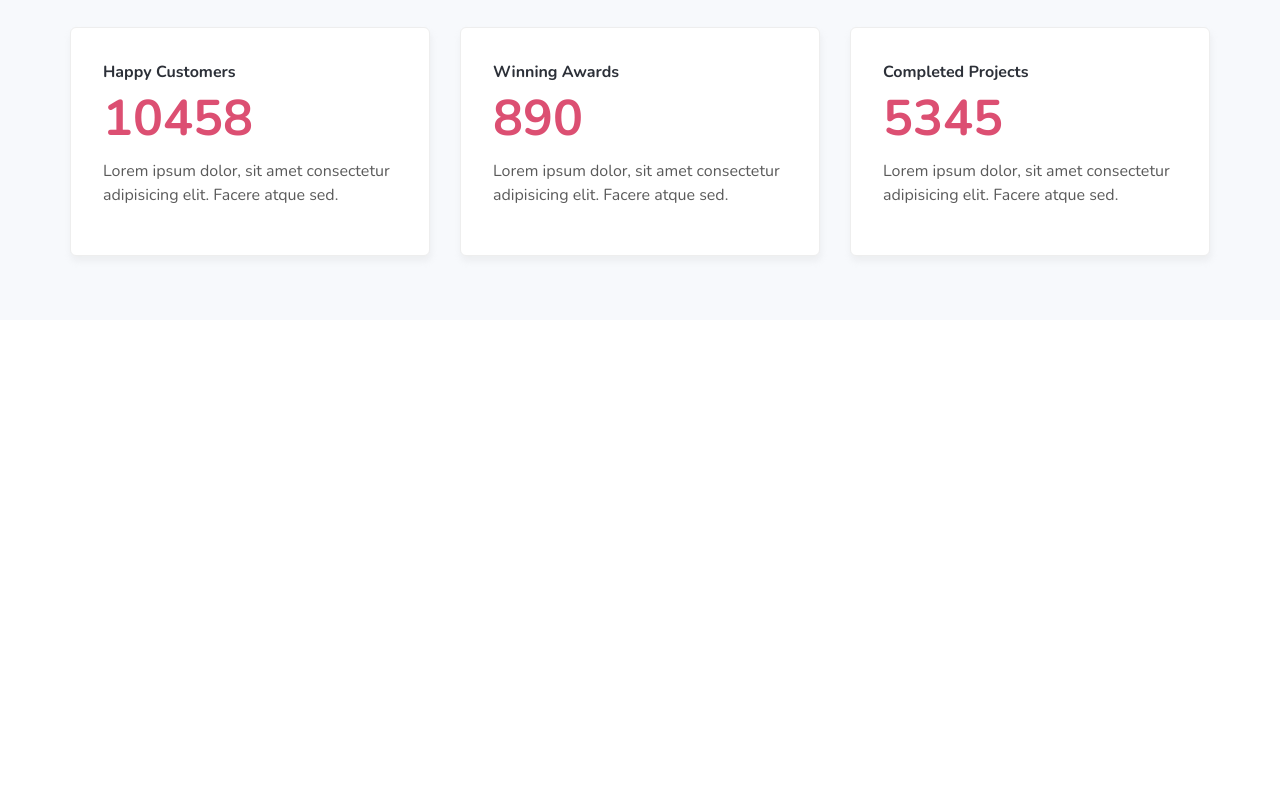
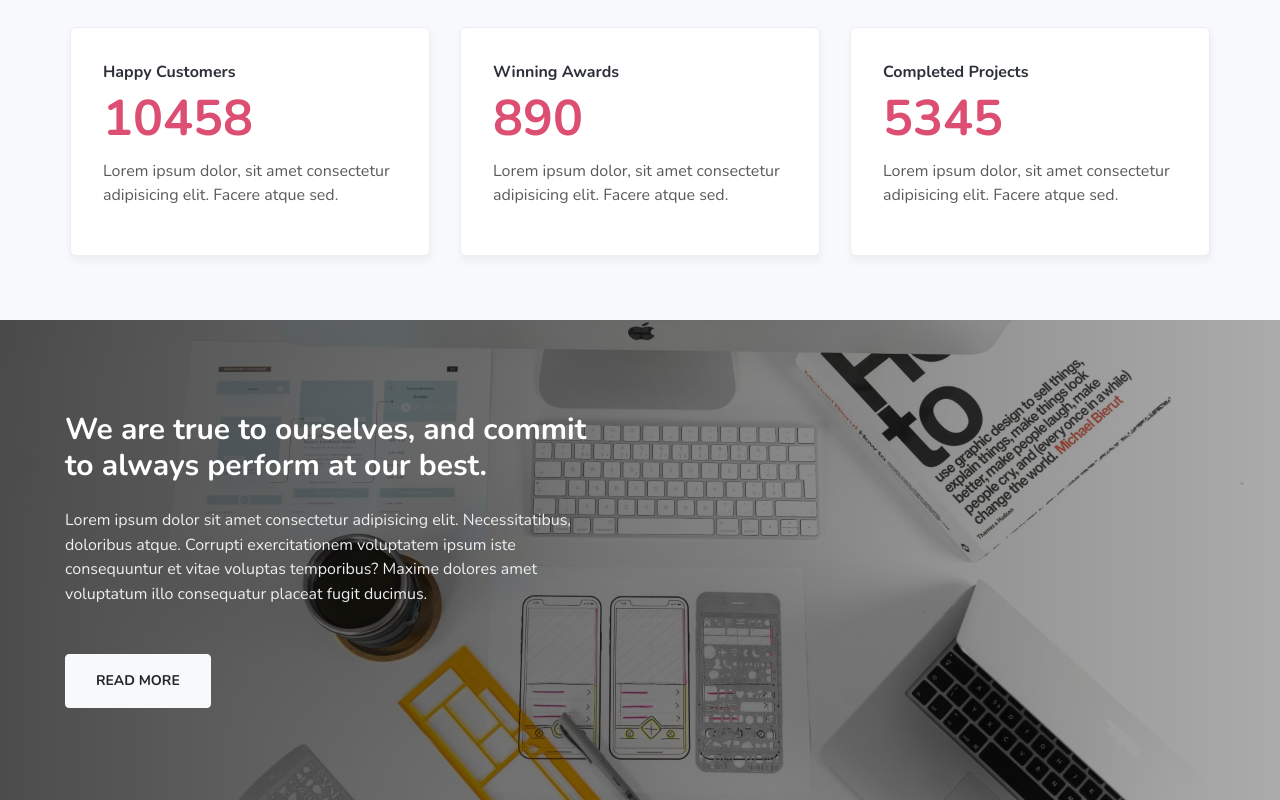
Before and after one commit to luuhuynhh/BC35E_Capstone_HTML-CSS_Group4, a plain HTML site: page index.html in a window 1280 px wide. Shown: the part 1837-2637 px from the top of the page. Before the commit the page ends 2157 px from the top, so only its background shows below. Drawn offline with nearby package versions, Linux system fonts and the light colour scheme; a script that the page names is missing.

Commit message:
banner [1]

```diff
--- a/css/style.css
+++ b/css/style.css
@@ -422,3 +422,36 @@ img.img-curve:hover {
 }
 
 /* end number */
+
+/* banner */
+.banner .banner__content {
+    background-size: cover;
+    background-image: linear-gradient(to right, rgba(0, 0, 0, 0.7), rgba(0, 0, 0, 0.33)), url(../img/bg.jpg);
+    background-repeat: no-repeat, no-repeat, no-repeat;
+    background-position: center;
+    background-attachment: fixed;
+    min-height: 480px;
+    display: grid;
+    align-items: center;
+    padding: 2rem 0;
+}
+
+.banner .middle-section {
+    max-width: 550px;
+    padding: 0 10px;
+}
+
+.banner .middle-section h2 {
+    color: #ffffff;
+    font-size: 30px;
+    line-height: 36px;
+    font-weight: 700;
+}
+
+.banner .link-list-menu p {
+    font-size: 16px;
+    color: #eee;
+    line-height: 24.5px;
+}
+
+/* end banner */
--- a/index.html
+++ b/index.html
@@ -166,6 +166,22 @@
       </div>
     </section>
 
+    <section class="banner">
+      <div class="banner__content">
+        <div class="container">
+          <div class="middle-section">
+            <div class="section-width">
+              <h2>We are true to ourselves, and commit to always perform at our best.</h2>
+            </div>
+            <div class="link-list-menu">
+              <p class="mt-md-4 mt-3 mb-md-5 mb-4">Lorem ipsum dolor sit amet consectetur adipisicing elit. Necessitatibus, doloribus atque. Corrupti exercitationem voluptatem ipsum iste consequuntur et vitae voluptas temporibus? Maxime dolores amet voluptatum illo consequatur placeat fugit ducimus.</p>
+              <a href="#" class="btn btn-light theme-button">Read more</a>
+            </div>
+          </div>
+        </div>
+      </div>
+    </section>
+
     <!-- link jquery -->
     <script src="https://code.jquery.com/jquery-3.2.1.slim.min.js" integrity="sha384-KJ3o2DKtIkvYIK3UENzmM7KCkRr/rE9/Qpg6aAZGJwFDMVNA/GpGFF93hXpG5KkN" crossorigin="anonymous"></script>
     <script src="https://cdn.jsdelivr.net/npm/popper.js@1.12.9/dist/umd/popper.min.js" integrity="sha384-ApNbgh9B+Y1QKtv3Rn7W3mgPxhU9K/ScQsAP7hUibX39j7fakFPskvXusvfa0b4Q" crossorigin="anonymous"></script>
```
Also changed, not shown: img/bg.jpg (added), 1 other file.
